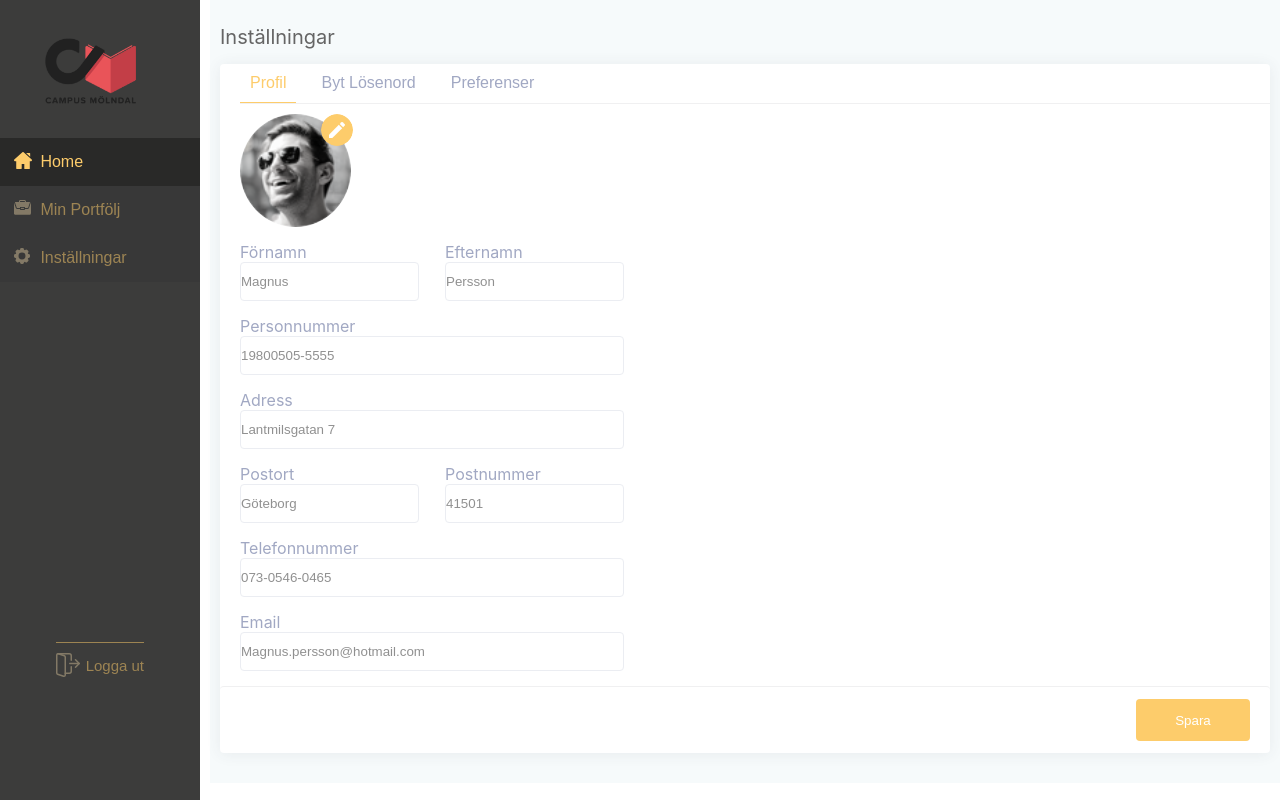
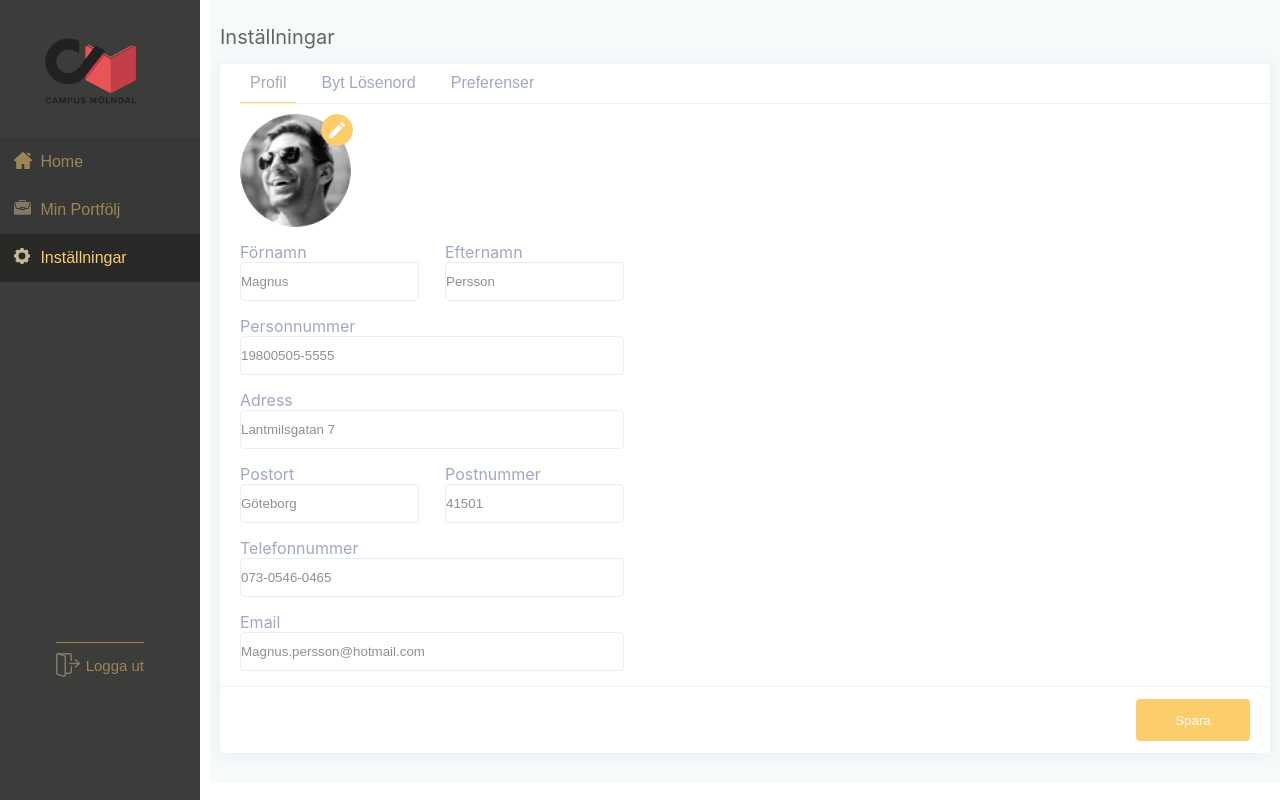
Before and after one commit to patam123/kundportal-projekt-molndal, a React (Create React App) app: page /setting in a window 1280 px wide. Built offline with nearby package versions, Linux system fonts and the light colour scheme; no server answers.

Commit message:
Fixed link navigation

```diff
--- a/src/components/homecomponents/home.js
+++ b/src/components/homecomponents/home.js
@@ -6,30 +6,13 @@ import HomeStyle from "../../design/homestyle/home.css";
 import HeadTitle from "../reusedcomponents/headtitle";
 
 // Home station var min profil och mitt innehav ska anropas här
-const Home = ({ redigera, minport, id, user }) => {
-  const linkArr = [
-    {
-      path: "/portfolio",
-      icon: "port-Logo",
-      name: "Min Portfölj",
-      style: "inactive",
-    },
-    {
-      path: "/setting",
-      icon: "setting-Logo",
-      name: "Inställningar",
-      style: "inactive",
-    },
-  ];
-
+const Home = ({ id, user }) => {
   return (
     <div id="homeContainer">
       <HeadTitle title="Hem" />
       <p id="welcome-style">
         Välkommen{" "}
-        <span style={{ fontWeight: "bold" }}>
-          {user ? user.FirstName : ""}
-        </span>
+        <span style={{ fontWeight: "bold" }}>{user ? user.FirstName : ""}</span>
         ! du har inte något innehav tillagt ännu. Du får ett mail såfort det är
         uppdaterad!
       </p>
@@ -38,9 +21,7 @@ const Home = ({ redigera, minport, id, user }) => {
           <Card
             path="/setting"
             headText="Min profil"
-            btnText="Redigera"
-            handleBtnClick={redigera}
-            keyId="2"
+            linkText="Redigera"
             firstSection={
               <Profile
                 fname={user && user.FirstName}
@@ -60,9 +41,7 @@ const Home = ({ redigera, minport, id, user }) => {
           <Card
             path="/portfolio"
             headText="Mitt innehav"
-            btnText="Min Portfölj"
-            handleBtnClick={minport}
-            keyId="1"
+            linkText="Min Portfölj"
             firstSection={<Possession />}
           />
         </div>
--- a/src/components/navigationcomponents/links.js
+++ b/src/components/navigationcomponents/links.js
@@ -1,30 +1,24 @@
 import React from "react";
-import { Link } from "react-router-dom";
+import { NavLink } from "react-router-dom";
 
-function navigation({
-  path,
-  name,
-  navstyle,
-  icon,
-  handleClick,
-  keyId,
-}) {
+function navigation({ path, name, isActive, inActive, icon, keyId, isExact }) {
   const linkStyle = {
     fontFamily: "Arial",
     textDecoration: "none",
   };
 
   return (
-    <Link
+    <NavLink
       style={linkStyle}
-      onClick={handleClick}
-      className={navstyle}
+      activeClassName={isActive}
+      className={inActive}
       id={keyId}
       to={path}
+      exact={isExact}
     >
       <div id={icon}></div>
       {name}
-    </Link>
+    </NavLink>
   );
 }
 
--- a/src/components/reusedcomponents/card.js
+++ b/src/components/reusedcomponents/card.js
@@ -2,17 +2,15 @@ import React from "react";
 import Header from "./header";
 import CardSection from "./cardsection";
 
-const Card = ({ headText, btnText, handleBtnClick, firstSection,keyId,path }) => {
+const Card = ({ headText, linkText ,firstSection,keyId,path }) => {
   return (
     <div>
       <Header
         headText={headText}
-        btnText={btnText}
-        handleBtnClick={handleBtnClick}
+        linkText={linkText}
         id={keyId}
         path={path}
       />
-
       <CardSection content={firstSection}  />
     </div>
   );
--- a/src/components/reusedcomponents/header.js
+++ b/src/components/reusedcomponents/header.js
@@ -2,23 +2,17 @@ import React from "react";
 // import "../App.css";
 import "../../App.css";
 import ButtonComponent from "./button";
-import Links from "../navigationcomponents/links"
+import Links from "../navigationcomponents/links";
 import HomeCSS from "../../design/homestyle/home.css";
 
 //verkar funka
-const Header = ({headText, handleBtnClick, btnText,id,path}) => {
+const Header = ({ headText, linkText, id, path }) => {
   return (
     <div id="header-layout">
       <p>{headText}</p>
-      <Links
-        path={path}
-        navstyle="header-button"
-        handleClick={handleBtnClick}
-        name={btnText}
-        keyId={id}
-      />
+      <Links path={path} inActive="header-button" name={linkText} keyId={id} />
     </div>
-  )
-}
+  );
+};
 
 export default Header;
--- a/src/components/settingcomponents/setting.js
+++ b/src/components/settingcomponents/setting.js
@@ -13,51 +13,41 @@ const Setting = () => {
       path: "/setting",
       name: "Profil",
       style: "active-setting",
+      isexact: true,
     },
     {
       path: "/changepassword",
       name: "Byt Lösenord",
-      style: "inactive-setting",
+      style: "active-setting",
+      isexact: false,
     },
     {
       path: "/settingpreferenser",
       name: "Preferenser",
-      style: "inactive-setting",
+      style: "active-setting",
+      isexact: false,
     },
   ];
 
-  const indexobj = { index: 0 };
-  let [prevIndex, setIndex] = useState(indexobj.index);
-  const [obj, setStyle] = useState(arrsetting);
-
-  function makeClick(e) {
-    const index = e.target.id;
-    if (prevIndex !== index) {
-      obj[index].style = "active-setting";
-      obj[prevIndex].style = "inactive-setting";
-      prevIndex = index;
-    }
-    setIndex(prevIndex);
-    setStyle([...obj]);
-  }
   return (
     <Router>
       <div id="setting-container">
         <HeadTitl title="Inställningar" />
         <div id="settingStyle">
           <div id="container">
-            {obj.map((element, index) => (
+            {arrsetting.map((element, index) => (
               <Links
                 path={element.path}
                 name={element.name}
-                navstyle={element.style}
-                handleClick={makeClick}
                 keyId={index}
+                isExact={element.isexact}
+                isActive={element.style}
+                inActive="inactive-setting"
               />
             ))}
           </div>
           <Switch>
-            <Route exact path="/setting">
+            <Route exact={true} path="/setting">
               <ProfileSetting />
             </Route>
             <Route path="/changepassword">
--- a/src/design/setting.css
+++ b/src/design/setting.css
@@ -1,13 +1,12 @@
-#setting-container{
+#setting-container {
   display: block;
   width: 100%;
 }
 #settingStyle {
   margin-bottom: 20px;
-  background: #FFFFFF 0% 0% no-repeat padding-box;
-  box-shadow: 0px 1px 15px #45414E14;
+  background: #ffffff 0% 0% no-repeat padding-box;
+  box-shadow: 0px 1px 15px #45414e14;
   border-radius: 4px;
-
 }
 
 #container {
@@ -16,21 +15,16 @@
 
   display: flex;
   margin-bottom: 10px;
-
-
 }
-
 
 .active-setting {
   margin-right: 15px;
   color: #fdcc6b;
-  border-bottom:#fdcc6b 1px solid;
+  border-bottom: #fdcc6b 1px solid;
   padding: 10px;
-
 }
 .inactive-setting {
   color: #a1a8c3;
   margin-right: 15px;
   padding: 10px;
-
 }
--- a/src/main/dashboard.js
+++ b/src/main/dashboard.js
@@ -20,52 +20,36 @@ const user = new User(
   "Göteborg"
 );
 
-
-
 function Dashboard() {
   const arr = [
     {
       path: "/",
       icon: "home-Logo",
       name: "Home",
-      style: "active",
+      isexact: true,
     },
     {
       path: "/portfolio",
       icon: "port-Logo",
       name: "Min Portfölj",
-      style: "inactive",
+      isexact: false,
     },
     {
       path: "/setting",
       icon: "setting-Logo",
       name: "Inställningar",
-      style: "inactive",
+      isexact: false,
     },
   ];
 
   useEffect(() => {
-    fetch("http://localhost:3300/customers").then(response => response.json()).then(data => setData(data));
-  }, [])
+    fetch("http://localhost:3300/customers")
+      .then((response) => response.json())
+      .then((data) => setData(data));
+  }, []);
 
   const [myData, setData] = useState();
-  console.log(myData && myData[0])
-
-  const indexobj = { index: 0 };
-  let [prevIndex, setIndex] = useState(indexobj.index);
-
-  const [items, setStyle] = useState(arr);
-
-  function doClick(e) {
-    const index = e.target.id;
-    if (prevIndex !== index) {
-      items[index].style = "active";
-      items[prevIndex].style = "inactive";
-      prevIndex = index;
-    }
-    setIndex(prevIndex);
-    setStyle([...items]);
-  }
+  console.log(myData && myData[0]);
 
   return (
     <Router>
@@ -74,15 +58,15 @@ function Dashboard() {
           <div id="img-link-container">
             <div id="logo"></div>
             <div id="link-Container">
-              {items.map((element, index) => {
+              {arr.map((element, index) => {
                 return (
                   <Links
                     path={element.path}
                     name={element.name}
                     icon={element.icon}
-                    handleClick={doClick}
                     keyId={index}
-                    navstyle={element.style}
+                    isExact={element.isexact}
+                    inActive="inactive"
                   />
                 );
               })}
@@ -99,10 +83,10 @@ function Dashboard() {
 
         <div id="page-style">
           <Switch>
-            <Route exact path="/">
-              <Home user={myData && myData[0]} redigera={doClick} minport={doClick}/>
+            <Route path="/" exact={true}>
+              <Home user={myData && myData[0]} />
             </Route>
-            <Route path="/portfolio" exact>
+            <Route path="/portfolio">
               <Portfolio user={user} />
             </Route>
             <Route path="/setting">
```
Also changed, not shown: 1 other file (tests, documents, lock files or other folders).
